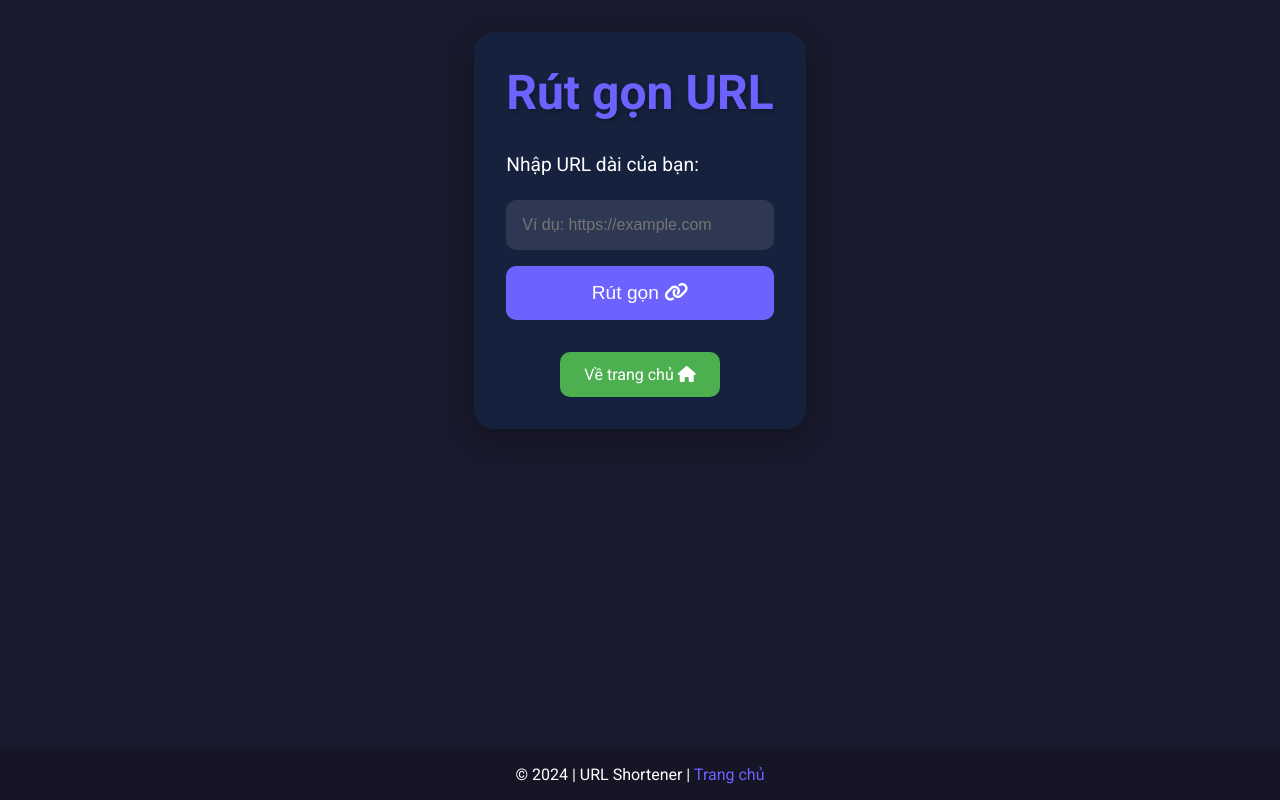
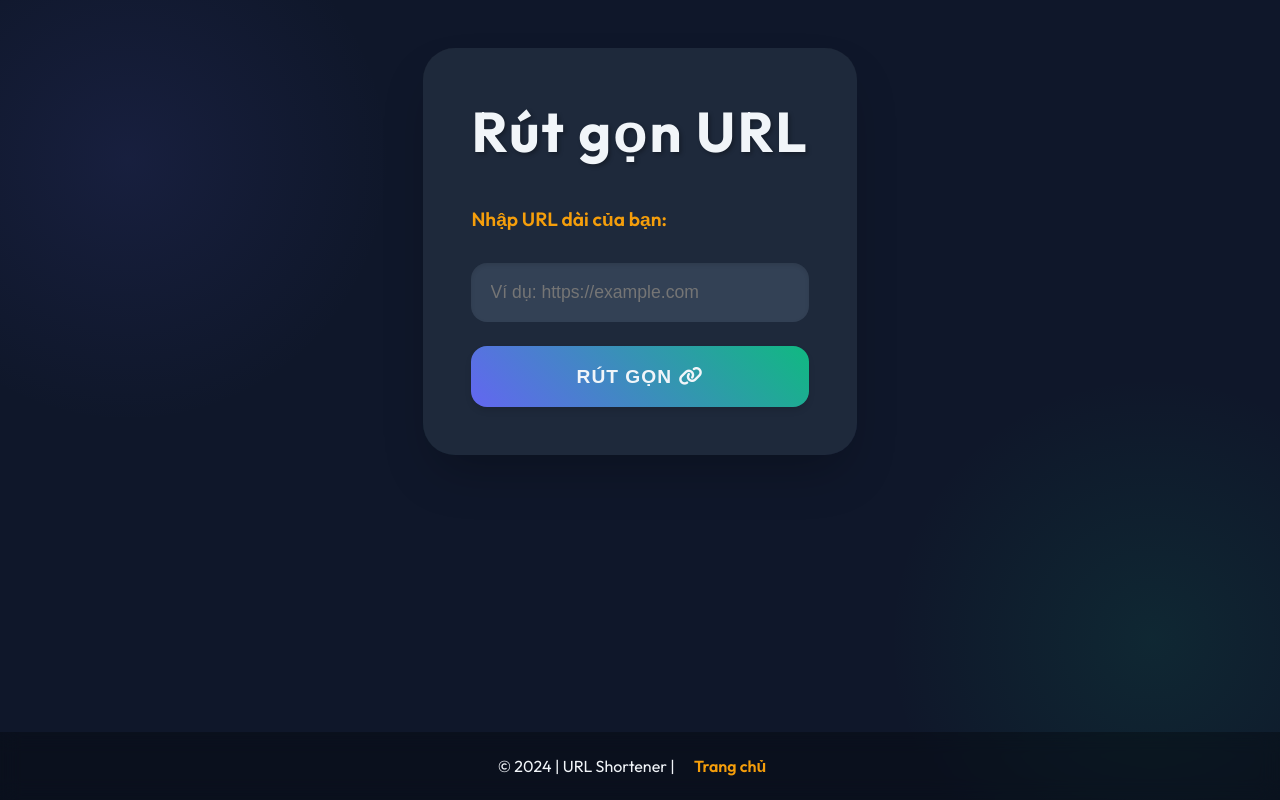
Before and after one commit to tanbaycu/tanbaycu-website, a Flask app: page /shorten-link in a window 1280 px wide. Run offline with Flask 3, Linux system fonts and the light colour scheme; parts of the project's set-up code (start-up, migrations or seed data) failed here and were passed over.

Commit message:
new form shorturl

```diff
--- a/templates/shorten_link.html
+++ b/templates/shorten_link.html
@@ -6,15 +6,18 @@
   <meta name="viewport" content="width=device-width, initial-scale=1.0">
   <title>URL Shortener - Tanbaycu</title>
   <link rel="stylesheet" href="https://cdnjs.cloudflare.com/ajax/libs/font-awesome/6.4.0/css/all.min.css">
-  <link href="https://fonts.googleapis.com/css2?family=Roboto:wght@300;400;700&display=swap" rel="stylesheet">
+  <link href="https://fonts.googleapis.com/css2?family=Outfit:wght@300;400;600;700&display=swap" rel="stylesheet">
   <link rel="icon" type="image/x-icon" href="{{ url_for('static', filename='favicon.ico') }}">
   <style>
     :root {
-      --primary-color: #6C63FF;
-      --secondary-color: #4CAF50;
-      --background-color: #1A1A2E;
-      --text-color: #FFFFFF;
-      --card-background: #16213E;
+      --primary-color: #6366F1;
+      --secondary-color: #10B981;
+      --background-color: #0F172A;
+      --text-color: #F1F5F9;
+      --card-background: #1E293B;
+      --input-background: #334155;
+      --button-hover: #4F46E5;
+      --accent-color: #F59E0B;
     }
 
     * {
@@ -24,151 +27,282 @@
     }
 
     body {
-      font-family: 'Roboto', sans-serif;
+      font-family: 'Outfit', sans-serif;
       background-color: var(--background-color);
       color: var(--text-color);
       display: flex;
       flex-direction: column;
       min-height: 100vh;
       overflow-x: hidden;
+      background-image:
+        radial-gradient(circle at 10% 20%, rgba(99, 102, 241, 0.1) 0%, transparent 20%),
+        radial-gradient(circle at 90% 80%, rgba(16, 185, 129, 0.1) 0%, transparent 20%);
+      background-attachment: fixed;
     }
 
     .container {
       max-width: 800px;
-      margin: 2rem auto;
-      padding: 2rem;
+      margin: 3rem auto;
+      padding: 3rem;
       background-color: var(--card-background);
-      border-radius: 20px;
-      box-shadow: 0 10px 30px rgba(0, 0, 0, 0.3);
-      transition: transform 0.3s ease;
+      border-radius: 2rem;
+      box-shadow: 0 25px 50px -12px rgba(0, 0, 0, 0.25);
+      transition: all 0.5s ease;
+      position: relative;
+      overflow: hidden;
     }
 
-    .container:hover {
-      transform: translateY(-5px);
+    .container::before {
+      content: "";
+      position: absolute;
+      top: -50%;
+      left: -50%;
+      width: 200%;
+      height: 200%;
+      background: conic-gradient(from 0deg at 50% 50%, var(--primary-color) 0deg, transparent 60deg, var(--secondary-color) 120deg, transparent 180deg, var(--accent-color) 240deg, transparent 300deg);
+      animation: rotate 20s linear infinite;
+      opacity: 0.1;
+      z-index: -1;
+    }
+
+    @keyframes rotate {
+      100% {
+        transform: rotate(360deg);
+      }
     }
 
     h1 {
       text-align: center;
-      font-size: 3rem;
-      margin-bottom: 2rem;
-      color: var(--primary-color);
+      font-size: 3.5rem;
+      margin-bottom: 2.5rem;
+      color: var(--text-color);
       text-shadow: 2px 2px 4px rgba(0, 0, 0, 0.3);
+      letter-spacing: 2px;
+      position: relative;
+      display: inline-block;
+      left: 50%;
+      transform: translateX(-50%);
+    }
+
+    h1::after {
+      content: "";
+      position: absolute;
+      bottom: -10px;
+      left: 0;
+      width: 100%;
+      height: 3px;
+      background: linear-gradient(to right, var(--primary-color), var(--secondary-color));
+      transform: scaleX(0);
+      transition: transform 0.3s ease;
+    }
+
+    h1:hover::after {
+      transform: scaleX(1);
     }
 
     form {
       display: flex;
       flex-direction: column;
-      gap: 1rem;
+      gap: 1.5rem;
     }
 
     label {
       font-size: 1.2rem;
       margin-bottom: 0.5rem;
+      color: var(--accent-color);
+      font-weight: 600;
     }
 
     input[type="url"] {
-      padding: 1rem;
-      font-size: 1rem;
+      padding: 1.2rem;
+      font-size: 1.1rem;
       border: none;
-      border-radius: 10px;
-      background-color: rgba(255, 255, 255, 0.1);
+      border-radius: 1rem;
+      background-color: var(--input-background);
       color: var(--text-color);
       transition: all 0.3s ease;
+      box-shadow: inset 0 2px 4px rgba(0, 0, 0, 0.1);
     }
 
     input[type="url"]:focus {
       outline: none;
-      box-shadow: 0 0 0 2px var(--primary-color);
+      box-shadow: 0 0 0 3px var(--primary-color), inset 0 2px 4px rgba(0, 0, 0, 0.1);
+      transform: translateY(-2px);
     }
 
     button {
-      padding: 1rem;
+      padding: 1.2rem;
       font-size: 1.2rem;
       border: none;
-      border-radius: 10px;
-      background-color: var(--primary-color);
+      border-radius: 1rem;
+      background: linear-gradient(45deg, var(--primary-color), var(--secondary-color));
       color: var(--text-color);
       cursor: pointer;
       transition: all 0.3s ease;
+      box-shadow: 0 4px 6px rgba(0, 0, 0, 0.1);
+      font-weight: 600;
+      text-transform: uppercase;
+      letter-spacing: 1px;
     }
 
     button:hover {
-      background-color: #5753D9;
-      transform: translateY(-2px);
+      transform: translateY(-3px) scale(1.02);
+      box-shadow: 0 6px 8px rgba(0, 0, 0, 0.2);
+      background: linear-gradient(45deg, var(--secondary-color), var(--primary-color));
     }
 
     .short-url {
-      margin-top: 2rem;
+      margin-top: 2.5rem;
       text-align: center;
+      padding: 2rem;
+      background-color: rgba(255, 255, 255, 0.05);
+      border-radius: 1.5rem;
+      backdrop-filter: blur(10px);
+      border: 1px solid rgba(255, 255, 255, 0.1);
+      transition: all 0.3s ease;
+    }
+
+    .short-url:hover {
+      transform: translateY(-5px);
+      box-shadow: 0 10px 20px rgba(0, 0, 0, 0.2);
     }
 
     .short-url h4 {
       margin-bottom: 1rem;
       color: var(--secondary-color);
+      font-size: 1.3rem;
     }
 
     .short-url a {
-      color: var(--primary-color);
+      color: var(--accent-color);
       font-weight: bold;
       text-decoration: none;
       font-size: 1.2rem;
       transition: all 0.3s ease;
+      padding: 0.7rem 1.5rem;
+      background-color: rgba(255, 255, 255, 0.1);
+      border-radius: 0.8rem;
+      display: inline-block;
     }
 
     .short-url a:hover {
-      text-decoration: underline;
+      background-color: var(--accent-color);
+      color: var(--text-color);
+      transform: translateY(-2px);
+      box-shadow: 0 4px 6px rgba(0, 0, 0, 0.1);
     }
 
     .qr-code {
-      margin-top: 2rem;
+      margin-top: 2.5rem;
       display: flex;
       justify-content: center;
     }
 
     .qr-code img {
       max-width: 200px;
-      border-radius: 10px;
-      box-shadow: 0 5px 15px rgba(0, 0, 0, 0.2);
+      border-radius: 1rem;
+      box-shadow: 0 10px 20px rgba(0, 0, 0, 0.3);
+      transition: all 0.3s ease;
+      border: 3px solid var(--accent-color);
     }
 
-    .home-button {
-      text-align: center;
-      margin-top: 2rem;
-    }
-
-    .home-button a {
-      display: inline-block;
-      padding: 0.8rem 1.5rem;
-      background-color: var(--secondary-color);
-      color: var(--text-color);
-      text-decoration: none;
-      border-radius: 10px;
-      transition: all 0.3s ease;
-    }
-
-    .home-button a:hover {
-      background-color: #45a049;
-      transform: translateY(-2px);
+    .qr-code img:hover {
+      transform: scale(1.05) rotate(2deg);
+      box-shadow: 0 15px 30px rgba(0, 0, 0, 0.4);
     }
 
     footer {
       margin-top: auto;
       text-align: center;
-      padding: 1rem;
-      background-color: rgba(0, 0, 0, 0.2);
+      padding: 1.5rem;
+      background-color: rgba(0, 0, 0, 0.3);
+      backdrop-filter: blur(10px);
     }
 
     footer a {
-      color: var(--primary-color);
+      color: var(--accent-color);
       text-decoration: none;
-      transition: color 0.3s ease;
+      transition: all 0.3s ease;
+      font-weight: 600;
+      font-size: 1rem;
+      padding: 0.5rem 1rem;
+      border-radius: 0.5rem;
     }
 
     footer a:hover {
-      color: var(--secondary-color);
+      color: var(--text-color);
+      background-color: var(--accent-color);
     }
 
+    .alert {
+      background-color: rgba(239, 68, 68, 0.1);
+      color: #EF4444;
+      padding: 1rem;
+      border-radius: 1rem;
+      margin-top: 1.5rem;
+      text-align: center;
+      border: 1px solid rgba(239, 68, 68, 0.2);
+      animation: shake 0.82s cubic-bezier(.36, .07, .19, .97) both;
+    }
 
+    @keyframes shake {
+
+      10%,
+      90% {
+        transform: translate3d(-1px, 0, 0);
+      }
+
+      20%,
+      80% {
+        transform: translate3d(2px, 0, 0);
+      }
+
+      30%,
+      50%,
+      70% {
+        transform: translate3d(-4px, 0, 0);
+      }
+
+      40%,
+      60% {
+        transform: translate3d(4px, 0, 0);
+      }
+    }
+
+    @keyframes fadeInUp {
+      from {
+        opacity: 0;
+        transform: translateY(20px);
+      }
+
+      to {
+        opacity: 1;
+        transform: translateY(0);
+      }
+    }
+
+    .container,
+    .short-url,
+    .qr-code {
+      animation: fadeInUp 0.8s ease-out;
+    }
+
+    @media (max-width: 768px) {
+      .container {
+        margin: 2rem;
+        padding: 2rem;
+      }
+
+      h1 {
+        font-size: 2.5rem;
+      }
+
+      input[type="url"],
+      button {
+        font-size: 1rem;
+        padding: 1rem;
+      }
+    }
   </style>
 </head>
 
@@ -198,10 +332,6 @@
     </div>
     {% endif %}
     {% endwith %}
-
-    <div class="home-button">
-      <a href="{{ url_for('homepage') }}">Về trang chủ <i class="fas fa-home"></i></a>
-    </div>
   </div>
 
   <footer>
```
